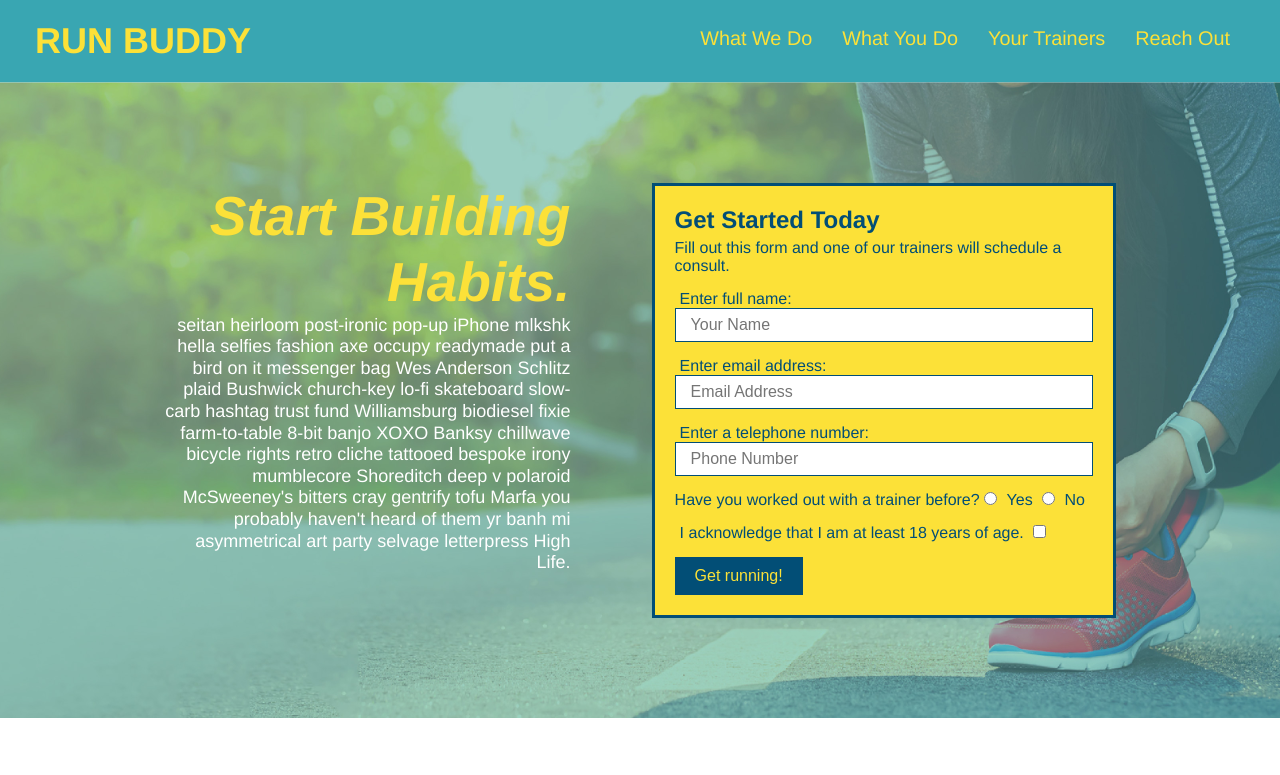
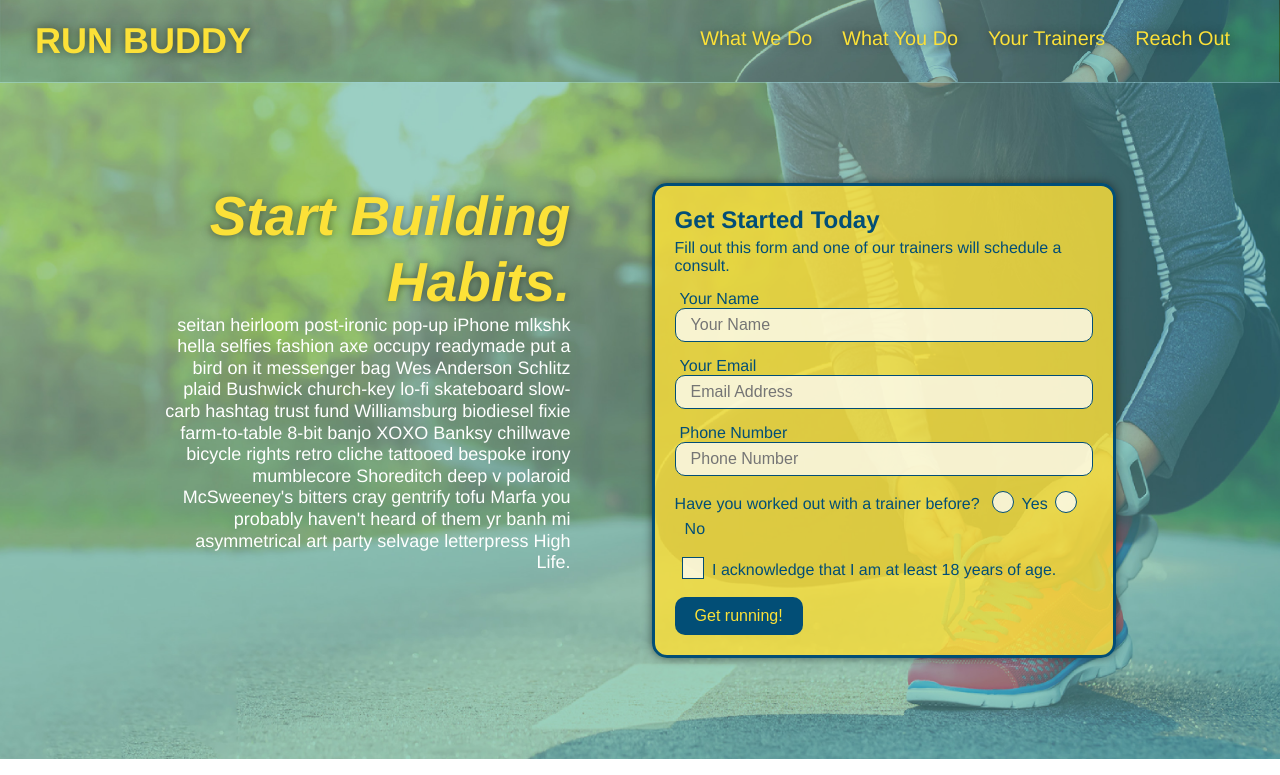
Before and after one commit to cobalt88/run-buddy-2, a plain HTML site: page index.html in a window 1280 px wide. Shown: the top 775 px of the page. Drawn offline with Linux system fonts and the light colour scheme.

Commit message:
2.24.22
final feature commit

```diff
--- a/assets/css/style.css
+++ b/assets/css/style.css
@@ -1,3 +1,9 @@
+:root {
+  --primary-color: #fce138;
+  --secondary-color: #024e76;
+  --tertiary-color: #39a6b2;
+}
+
 * {
   box-sizing: border-box;
   margin: 0;
@@ -5,7 +11,7 @@
 }
 
 body {
-  color: #39a6b2;
+  color: var(--tertiary-color);
   font-family: Helvetica, Arial, sans-serif;
 }
 
@@ -14,22 +20,31 @@ body {
 
 header {
   padding: 20px 35px;
-  background-color: #39a6b2;
+  background-color: var(--tertiary-color);
   display: flex;
   justify-content: space-between;
   flex-wrap: wrap;
+  position: sticky;
+  position: -webkit-sticky;
+  top: 0;
+  background-image: url("../images/hero-bg.jpg");
+  background-size: cover;
+  background-attachment: fixed;
+  background-position: 80%;
+  z-index: 9999;
 }
 
 header h1 {
   font-weight: bold;
   margin: 0;
   font-size: 36px;
-  color: #fce138;
+  color: var(--primary-color);
+  text-shadow: 0 0 10px rgba(0, 0, 0, 0.5);
 }
 
 header a {
   text-decoration: none;
-  color: #fce138;
+  color: var(--primary-color);
 }
 
 header nav {
@@ -48,6 +63,14 @@ header nav ul li a {
   padding: 10px 15px;
   font-weight: lighter;
   font-size: 1.55vw;
+  text-shadow: 0 0 10px rgba(0, 0, 0, 0.5);
+}
+
+header nav ul li a:hover {
+  background: var(--primary-color);
+  color: var(--secondary-color);
+  border-radius: 15px;
+  text-shadow: none;
 }
 
 /* HEADER / NAVBAR STYLES END */
@@ -56,7 +79,7 @@ header nav ul li a {
 
 /* FOOTER STYLES START */
 footer {
-  background: #fce138;
+  background: var(--primary-color);
   padding: 40px 35px;
   display: flex;
   justify-content: space-between;
@@ -65,7 +88,7 @@ footer {
 }
 
 footer h2 {
-  color: #024e76;
+  color: var(--secondary-color);
   font-size: 30px;
   margin: 0;
 }
@@ -76,7 +99,7 @@ footer div {
 }
 
 footer a {
-  color: #024e76;
+  color: var(--secondary-color);
 }
 /* END FOOTER STYLES */
 
@@ -89,11 +112,12 @@ section {
 .hero {
   background-image: url('../images/hero-bg.jpg');
   background-size: cover;
-  background-position: center;
   display: flex;
   justify-content: center;
   flex-wrap: wrap;
   align-items: flex-start;
+  background-attachment: fixed;
+  background-position: 80%;
 }
 
 .hero-cta {
@@ -108,16 +132,23 @@ section {
 .hero-cta h2 {
   font-style: italic;
   font-size: 55px;
-  color: #fce138;
+  color: var(--primary-color);
+  text-shadow: 0 0 10px rgba(0, 0, 0, 0.5);
 }
 
 .hero-form {
-  border: 3px solid #024e76;
-  background-color: #fce138;
+  border: 3px solid var(--secondary-color);
+  background-color: rgba(255, 225, 56, 0.8);
   padding: 20px;
-  color: #024e76;
+  color: var(--secondary-color);
   width: 40%;
   margin: 3.5%;
+  border-radius: 15px;
+  box-shadow: 0 0 10px rgba(0, 0, 0, 0.5);
+}
+
+.hero-form button:hover {
+  background-color: var(--tertiary-color);
 }
 
 .hero-form h3 {
@@ -129,13 +160,20 @@ section {
 }
 
 .form-input {
-  border: 1px solid #024e76;
+  border: 1px solid var(--secondary-color);
   display: block;
   padding: 7px 15px;
   font-size: 16px;
-  color: #024e76;
+  color: var(--secondary-color);
   width: 100%;
   margin-bottom: 15px;
+  border-radius: 10px;
+  background-color: rgba(255,255,255, 0.75);
+}
+
+.form-input:focus {
+  background-color: rgba(255,255,255, 1);
+  outline: none;
 }
 
 .hero-form label {
@@ -143,11 +181,72 @@ section {
 }
 
 .hero-form button {
-  color: #fce138;
-  background-color: #024e76;
+  color: var(--primary-color);
+  background-color: var(--secondary-color);
   border: none;
   padding: 10px 20px;
   font-size: 16px;
+  border-radius: 10px;
+}
+
+.checkbox-wrapper input, .radio-wrapper input {
+  opacity: 0;
+}
+
+.checkbox-wrapper label, .radio-wrapper label {
+  position: relative;
+  left: 10px;
+  margin: 10px;
+  line-height: 1.6;
+}
+
+.checkbox-wrapper label::before, .radio-wrapper label::before {
+  content: "";
+  height: 20px;
+  width: 20px;
+  background: rgba(255, 255, 255, 0.75);
+  border: 1px solid var(--secondary-color);
+  position: absolute;
+  top: -4px;
+  left: -30px;
+}
+
+.radio-wrapper label::before {
+  border-radius: 50%;
+}
+
+.radio-wrapper label::after {
+  content: "";
+  height: 20px;
+  width: 20px;
+  border-radius: 50%;
+  background: var(--secondary-color);
+  position: absolute;
+  left: -29px;
+  top: -3px;
+  background-image: radial-gradient(circle, var(--tertiary-color), var(--secondary-color));
+}
+
+.checkbox-wrapper label::after {
+  content: "";
+  height: 6px;
+  width: 14px;
+  border-left: 2px solid var(--secondary-color);
+  border-bottom: 2px solid var(--secondary-color);
+  position: absolute;
+  left: -26px;
+  top: 1px;
+  transform: rotate(-58deg);
+}
+
+.checkbox-wrapper input + label::after,
+.radio-wrapper input + label::after {
+  content: none;
+}
+
+.checkbox-wrapper input:checked + label::after,
+.radio-wrapper input:checked + label::after {
+  content: "";
 }
 /* HERO STYLES END */
 
@@ -156,7 +255,7 @@ section {
 .section-title {
   font-size: 48px;
   border-bottom: 3px solid;
-  color: #024e76;
+  color: var(--secondary-color);
   padding-bottom: 20px;
   text-align: center;
   margin: 0 auto 35px auto;
@@ -164,19 +263,18 @@ section {
 }
 
 .primary-border {
-  border-color: #fce138;
+  border-color: var(--primary-color);
 }
 
 .secondary-border {
-  border-color: #39a6b2;
+  border-color: var(--tertiary-color);
 }
 /* SECTION TITLE STYLES END */
 
 /* WHAT WE DO STYLES */
-
 .intro p {
   line-height: 1.7;
-  color: #39a6b2;
+  color: var(--tertiary-color);
   width: 80%;
   margin: 0 auto;
   font-size: 20px;
@@ -187,22 +285,25 @@ section {
 
 /* WHAT YOU DO STYLES START */
 .steps {
-  background: #fce138;
+  background: var(--primary-color);
 }
 
 .step {
   margin: 50px auto;
   padding-bottom: 50px;
   width: 80%;
-  border-bottom: 1px solid #39a6b2;
   display: flex;
   flex-wrap: wrap;
   align-items: center;
   justify-content: space-between;
 }
 
+.step:last-child {
+  border-bottom: none;
+}
+
 .step h3 {
-  color: #024e76;
+  color: var(--secondary-color);
   font-size: 46px;
   flex: 1 30%;
 }
@@ -228,16 +329,15 @@ section {
 }
 
 .step-text p {
-  color: #39a6b2;
+  color: var(--tertiary-color);
   font-size: 18px;
 }
 
 .step-text h4 {
   font-size: 26px;
   line-height: 1.5;
-  color: #024e76;
+  color: var(--secondary-color);
 }
-
 /* WHAT YOU DO STYLES END */
 
 /* MEET THE TRAINERS START */
@@ -252,8 +352,8 @@ section {
 .trainer {
   margin: 20px;
   flex: 1;
-  background: #024e76;
-  color: #fce138;
+  background: var(--secondary-color);
+  color: var(--primary-color);
 }
 
 .trainer img {
@@ -282,11 +382,11 @@ section {
 
 /* REACH OUT STYLES START */
 .contact {
-  background: #024e76;
+  background: var(--secondary-color);
 }
 
 .contact h2 {
-  color: #fce138;
+  color: var(--primary-color);
 }
 
 .contact-info {
@@ -309,7 +409,7 @@ section {
 }
 
 .contact-info h3 {
-  color: #fce138;
+  color: var(--primary-color);
   font-size: 32px;
 }
 
@@ -321,31 +421,42 @@ section {
 }
 
 .contact-form input, .contact-form textarea {
-  border: 1px solid #024e76;
+  border: 1px solid var(--secondary-color);
   display: block;
   padding: 7px 15px;
   font-size: 16px;
-  color: #024e76;
+  color: var(--secondary-color);
   width: 100%;
   margin-bottom: 15px;
   margin-top: 5px;
+  border-radius: 10px;
+  background-color: rgba(255,255,255, 0.75);
+}
+
+.contact-form input:focus, .contact-form textarea:focus {
+  background-color: rgba(255,255,255, 1);
+  outline: none;
 }
 
 .contact-form button {
   width: 100%;
   border: none;
-  background: #fce138;
-  color: #024e76;
+  background: var(--primary-color);
+  color: var(--secondary-color);
   text-align: center;
   padding: 15px 0;
   font-size: 16px;
+  border-radius: 10px;
+}
+
+.contact-form button:hover {
+  color: var(--primary-color);
+  background: var(--tertiary-color);
 }
 
 .contact-info a {
-  color: #fce138;
+  color: var(--primary-color);
 }
-
-
 /* REACH OUT STYLES END */
 
 /* UTILITIES */
@@ -361,14 +472,12 @@ section {
   display: flex;
 }
 
-/* Media Querries */
-
 /* MEDIA QUERY FOR SMALLER DESKTOP SCREENS AND SMALLER */
 @media screen and (max-width: 980px) {
-
   header {
     padding-bottom: 0;
     justify-content: center;
+    position: relative;
   }
 
   header h1 {
@@ -410,12 +519,10 @@ section {
   .contact-info iframe{
     flex: 1 100%;
   }
-
 }
 
 /* MEDIA QUERY FOR TABLETS AND SMALLER */
 @media screen and (max-width: 768px) {
-
   section {
     padding: 30px 15px;
   }
@@ -441,11 +548,14 @@ section {
   .step-text {
     flex: 100%;
   }
+
+  .trainer-bio h3, .trainer-bio h4 {
+    display: block;
+  }
 }
 
 /* MEDIA QUERY FOR MOBILE PHONES AND SMALLER */
 @media screen and (max-width: 575px) {
-
   .hero-form button {
     width: 100%;
   }
@@ -473,5 +583,4 @@ section {
   .contact-form {
     order: 3;
   }
-
 }
--- a/index.html
+++ b/index.html
@@ -2,9 +2,9 @@
 <html lang="en">
   <head>
     <meta charset="UTF-8" />
+    <meta name="viewport" content="width=device-width, initial-scale=1.0" />
     <link rel="stylesheet" href="./assets/css/style.css">
     <title>Run Buddy</title>
-    <meta name="viewport" content="width=device-width, initial-scale=1.0" />
   </head>
   <body>
     <!-- navigation tags - block level element -->
@@ -26,7 +26,6 @@
           <li>
             <a href="#reach-out">Reach Out</a>
           </li>
-
         </ul>
       </nav>
     </header>
@@ -49,24 +48,28 @@
         <h3>Get Started Today</h3>
         <p>Fill out this form and one of our trainers will schedule a consult.</p>
         <form>
-          <label for="name">Enter full name:</label>
+          <label for="name">Your Name</label>
           <input type="text" placeholder="Your Name" id="name" name="name" class="form-input" />
-          <label for="email">Enter email address:</label>
+          <label for="email">Your Email</label>
           <input type="email" placeholder="Email Address" id="email" name="email" class="form-input" />
-          <label for="phone">Enter a telephone number:</label>
+          <label for="phone">Phone Number</label>
           <input type="tel" placeholder="Phone Number" name="phone" id="phone" class="form-input" />
           <p>
             Have you worked out with a trainer before?
-            <input type="radio" name="trainer-confirm" id="trainer-yes" />
-            <label for="trainer-yes">Yes</label>
-            <input type="radio" name="trainer-confirm" id="trainer-no"/>
-            <label for="trainer-no">No</label>
+            <span class="radio-wrapper">
+              <input type="radio" name="trainer-confirm" id="trainer-yes" />
+              <label for="trainer-yes">Yes</label>
+            </span>
+            <span class="radio-wrapper">
+              <input type="radio" name="trainer-confirm" id="trainer-no" />
+              <label for="trainer-no">No</label>
+            </span>
           </p>
           <p>
-            <label for="checkbox">
-              I acknowledge that I am at least 18 years of age.
-            </label>
-            <input type="checkbox" name="checkpoint1" id="checkbox" />
+            <span class="checkbox-wrapper">
+              <input type="checkbox" name="checkpoint1" id="checkbox" />
+              <label for="checkbox">I acknowledge that I am at least 18 years of age.</label>
+            </span>
           </p>
           <button type="submit">
             Get running!
```
Also changed, not shown: 1 other file.
